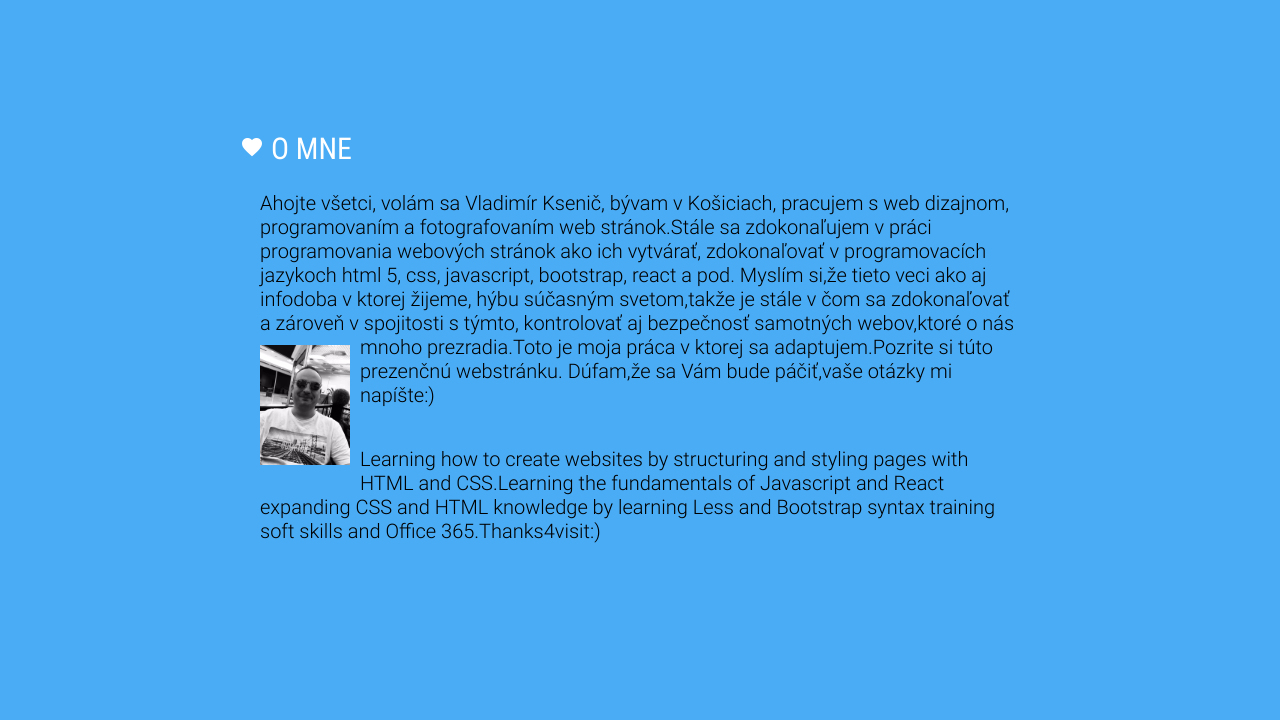
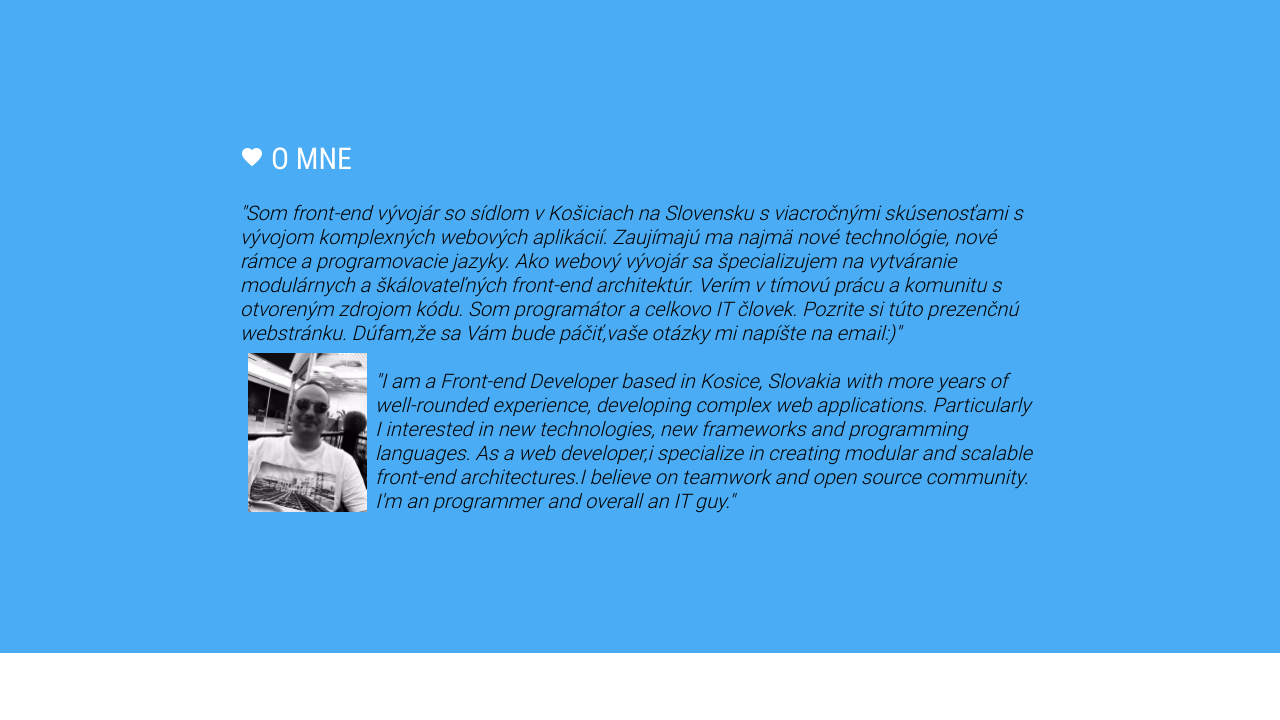
Before and after one commit to Jolana1/present, a plain HTML site: page index.html in a window 1280 px wide. Shown: the part 880-1600 px from the top of the page. Drawn offline with Linux system fonts and the light colour scheme.

Commit message:
19.3.2020

```diff
--- a/css/variables.less
+++ b/css/variables.less
@@ -1,6 +1,6 @@
 //main: ./style.less
 //custom MQ
-@xs: ~ "only screen and (min-width: 768px) ";
+@xs: ~ "only screen and (min-width: 600px) ";
 @sm: ~ "only screen and (min-width: 1024px)";
 @md: ~ "only screen and (min-width: 1280px)";
 @lg: ~ "only screen and (min-width: 1440px)";
--- a/index.html
+++ b/index.html
@@ -9,6 +9,7 @@
 	<link rel="stylesheet" type="text/css" href="css/style.css">
 	<style>
 		@import url('https://fonts.googleapis.com/icon?family=Material+Icons');
+
 	</style>
 </head>
 
@@ -47,11 +48,14 @@
 
 		<section id="section1" class="triangle">
 			<div class="container">
-				<div class="row"><h2 style="color: #fff"><i class="material-icons">favorite</i> O mne</h2>
-					<p>Ahojte všetci, volám sa Vladimír Ksenič, bývam v Košiciach, pracujem s web dizajnom, programovaním a fotografovaním web stránok.Stále sa zdokonaľujem v práci programovania webových stránok ako ich vytvárať, zdokonaľovať v programovacích jazykoch html 5, css, javascript, bootstrap, react a pod. Myslím si,že tieto veci ako aj infodoba v ktorej žijeme, hýbu súčasným svetom,takže je stále v čom sa zdokonaľovať a zároveň v spojitosti s týmto, kontrolovať aj bezpečnosť samotných webov,ktoré o nás mnoho prezradia.Toto je moja práca v ktorej sa adaptujem.<img src="img/IMG_3155.jpg" style="width: 100px; float:left; padding: .5em;" alt="">Pozrite si túto prezenčnú webstránku. Dúfam,že sa Vám bude páčiť,vaše otázky mi napíšte:)</p>
-
-					<p>Learning how to create websites by structuring and styling pages with HTML and CSS.Learning the fundamentals of Javascript and React expanding CSS and HTML knowledge by learning Less and Bootstrap syntax
-					training soft skills and Office 365.Thanks4visit:)</p>
+				<div class="row">
+					<h2 style="color: #fff"><i class="material-icons">favorite</i> O mne</h2>
+					<em>"Som front-end vývojár so sídlom v Košiciach na Slovensku s viacročnými skúsenosťami s vývojom komplexných webových aplikácií. Zaujímajú ma najmä nové technológie, nové rámce a programovacie jazyky. Ako webový vývojár sa špecializujem na vytváranie modulárnych a škálovateľných front-end architektúr. Verím v tímovú prácu a komunitu s otvoreným zdrojom kódu. Som programátor a celkovo IT človek. Pozrite si túto prezenčnú webstránku. Dúfam,že sa Vám bude páčiť,vaše otázky mi napíšte na email:)"<br>
+						<img src="img/IMG_3155.jpg" style="width: 135px; float:left; padding: .4em;" alt="me">
+						<!--p>Ahojte všetci, volám sa Vladimír Ksenič, bývam v Košiciach, pracujem s web dizajnom, programovaním a fotografovaním web stránok.Stále sa zdokonaľujem v práci programovania webových stránok ako ich vytvárať, zdokonaľovať v programovacích jazykoch html 5, css, javascript, bootstrap, react a pod. Myslím si,že tieto veci ako aj infodoba v ktorej žijeme, hýbu súčasným svetom,takže je stále v čom sa zdokonaľovať a zároveň v spojitosti s týmto, kontrolovať aj bezpečnosť samotných webov,ktoré o nás mnoho prezradia.Toto je moja práca v ktorej sa adaptujem.</p--><br>
+						"I am a Front-end Developer based in Kosice, Slovakia with more years of well-rounded experience, developing complex web applications.
+						Particularly I interested in new technologies, new frameworks and programming languages. As a web developer,i specialize in creating modular and scalable front-end architectures.I believe on teamwork and open source community.
+						I'm an programmer and overall an IT guy."</em>
 				</div>
 			</div>
 		</section>
@@ -111,7 +115,8 @@
 						</article>
 					</div>
 				</div>
-			</div></section>
+			</div>
+		</section>
 
 
 
@@ -126,7 +131,8 @@
 							<input type="text" name="fname" maxlength="10" placeholder="napis meno" value="" id="fname"><br>
 
 							<label>Priezvisko:</label>
-							<input type="text" required="required" value="Mrkvicka"><!--br> password:
+							<input type="text" required="required" value="Mrkvicka">
+							<!--br> password:
 							<input type="password" maxlength="5" disabled="disabled"><br> color:
 							<input type="color" name="color"--><br> Dátum:
 							<input type="date" name="date"><br>
@@ -148,7 +154,7 @@
 
 							<select name="moznost">
 								<option value="a">1</option>
-								<option value="b"selected="selected">2</option>
+								<option value="b" selected="selected">2</option>
 								<option value="c">3</option>
 								<option value="d">4 riadky</option>
 							</select><br>
@@ -162,7 +168,8 @@
 
 							<br><br>
 							mail:
-                    <input type="email" required="required"><!--br>
+							<input type="email" required="required">
+							<!--br>
 
                     vek:
                     <input type="number" required="required"><br-->
@@ -170,7 +177,8 @@
 							<!--input type="submit"-->
 							<input type="reset">
 							<!--input type="button" value="niečo"-->
-							<button>Odoslať<!--img src="img/whatthe____.jpg" width="50"--></button>
+							<button>Odoslať
+								<!--img src="img/whatthe____.jpg" width="50"--></button>
 						</fieldset>
 					</form>
 				</div>
```
Also changed, not shown: Original tomeline css TXT/timelinecssform.txt (renamed from timelinecssform.txt), css/style.css, html/index1.html (renamed from index1.html), html/index3.html (renamed from index3.html), img/dashboard2018experiencegained.png (added), img/skusenosti – kópia.jpg (added), img/view.genial.ly-Vk.png (added), img/whatthe____.jpg (deleted), 2 other files. Lines whose indentation alone changed are shown as unchanged.
